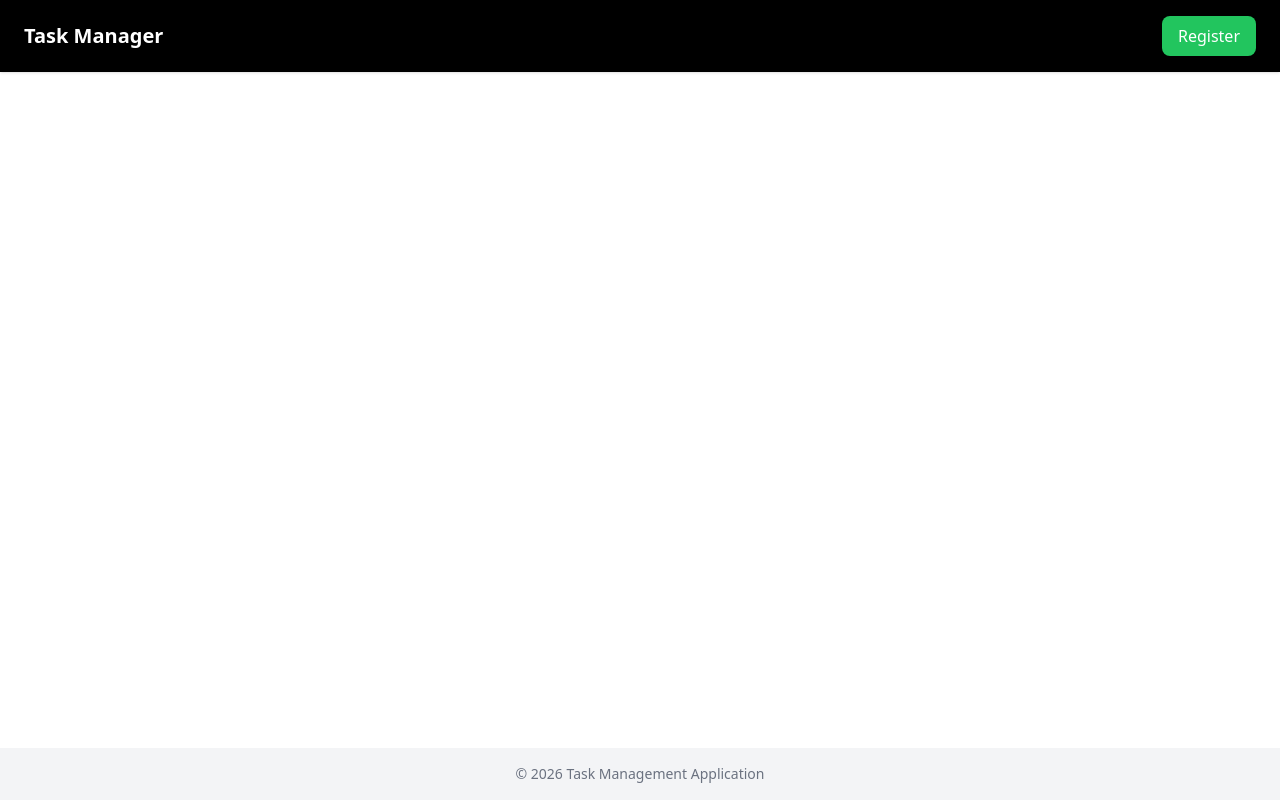
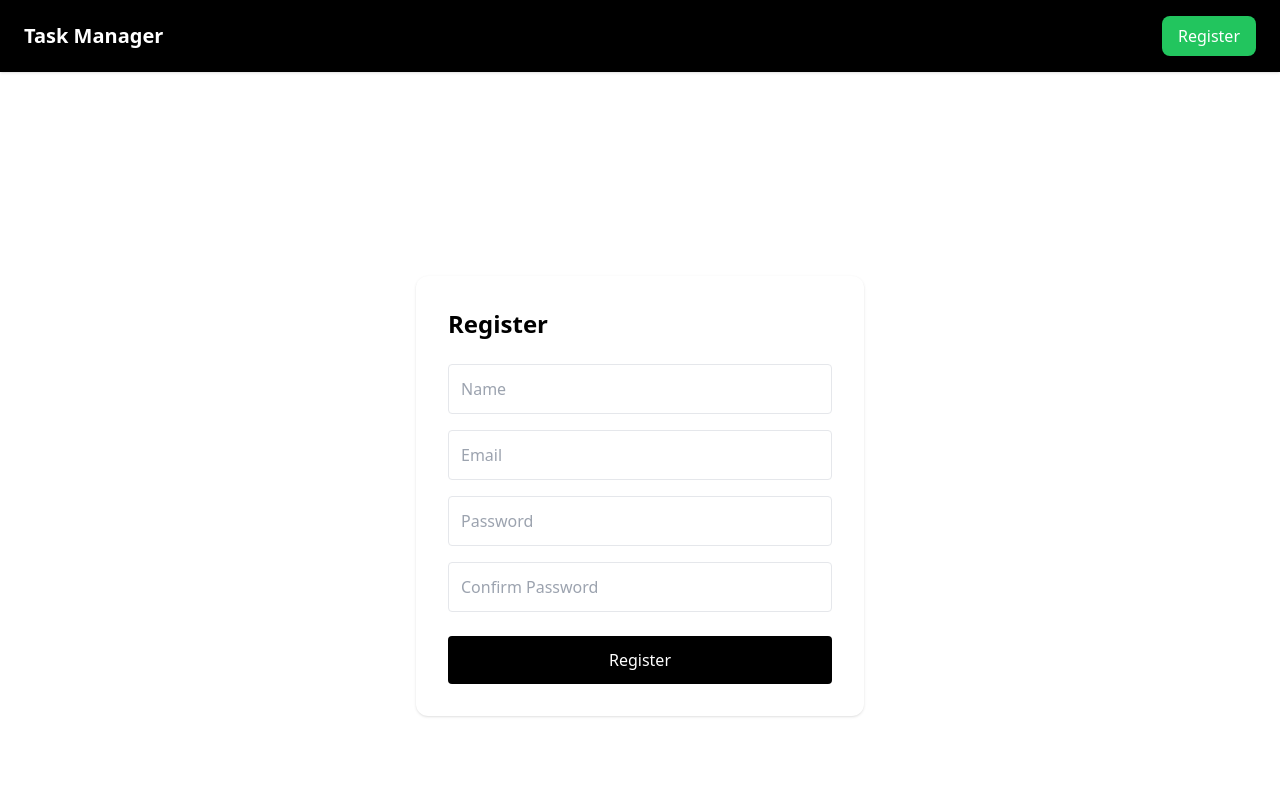
Before and after one commit to divyaanup/task-management-app, a Vue app in the folder frontend/: page /register in a window 1280 px wide. Shown: the top 800 px of the page. Built offline with nearby package versions, Linux system fonts and the light colour scheme.

Commit message:
implement  registration page and add validation

```diff
--- a/frontend/src/components/AppHeader.vue
+++ b/frontend/src/components/AppHeader.vue
@@ -4,7 +4,6 @@ import { useAuth } from '../composables/useAuth'
 
 const router = useRouter()
 const { user, logout, isLoggedIn } = useAuth()
-
 const handleLogout = async () => {
   await logout()
   router.push('/')
--- a/frontend/src/composables/useAuth.js
+++ b/frontend/src/composables/useAuth.js
@@ -9,8 +9,8 @@ export function useAuth() {
             email,
             password
         })
-        user.value = res.data.user || true
-        return res.data
+        user.value = res.data.user
+        return user.value
     }
 
     const logout = async () => {
--- a/frontend/src/router/index.js
+++ b/frontend/src/router/index.js
@@ -2,10 +2,20 @@ import { createRouter, createWebHistory } from 'vue-router'
 
 import LoginView from '../views/LoginView.vue'
 import TasksView from '../views/TasksView.vue'
+import RegisterView from '../views/RegisterView.vue'
 
 const routes = [
   {
-    path: '/',
+    path: '/register',
+    name: 'register',
+    component: RegisterView
+  },
+  {
+  path: '/',
+  redirect: '/login'
+  },
+  {
+    path: '/login',
     name: 'login',
     component: LoginView
   },
--- a/frontend/src/views/LoginView.vue
+++ b/frontend/src/views/LoginView.vue
@@ -8,9 +8,44 @@ const password = ref('')
 
 const router = useRouter()
 
+const errors = ref({
+  email: '',
+  password: ''
+})
+
+const validateForm = () => {
+  errors.value = {
+    email: '',
+    password: ''
+  }
+
+  let isValid = true
+
+  // EMAIL REQUIRED
+  if (!email.value.trim()) {
+    errors.value.email = 'Email is required'
+    isValid = false
+  }
+
+  // EMAIL FORMAT
+  else if (!/\S+@\S+\.\S+/.test(email.value)) {
+    errors.value.email = 'Invalid email format'
+    isValid = false
+  }
+
+  // PASSWORD REQUIRED
+  if (!password.value.trim()) {
+    errors.value.password = 'Password is required'
+    isValid = false
+  }
+
+  return isValid
+}
+
 const { login } = useAuth()
 
 const handleLogin = async () => {
+  if (!validateForm()) return
 
   try {
     await login(email.value, password.value)
@@ -33,13 +68,24 @@ const handleLogin = async () => {
         Login
       </h1>
 
+      <p
+        v-if="errors.email"
+        class="text-red-500 text-sm"
+      >
+        {{ errors.email }}
+      </p>
       <input
         v-model="email"
         type="email"
         placeholder="Email"
         class="w-full border p-3 rounded mb-4"
       />
-
+      <p
+        v-if="errors.password"
+        class="text-red-500 text-sm"
+      >
+        {{ errors.password }}
+      </p>
       <input
         v-model="password"
         type="password"
--- /dev/null
+++ b/frontend/src/views/RegisterView.vue
@@ -0,0 +1,198 @@
+<script setup>
+import { ref } from 'vue'
+import api from '../api/axios'
+import { useRouter } from 'vue-router'
+
+const router = useRouter()
+const loading = ref(false)
+const message = ref('')
+const name = ref('')
+const email = ref('')
+const password = ref('')
+const confirmPassword = ref('')
+
+const errors = ref({
+  name: '',
+  email: '',
+  password: '',
+  confirmPassword: ''
+})
+
+const validateForm = () => {
+  errors.value = {
+    name: '',
+    email: '',
+    password: '',
+    confirmPassword: ''
+  }
+
+  let isValid = true
+
+  // NAME
+  if (!name.value.trim()) {
+    errors.value.name = 'Name is required'
+    isValid = false
+  }
+
+  // EMAIL
+  if (!email.value.trim()) {
+    errors.value.email = 'Email is required'
+    isValid = false
+  } else if (!/\S+@\S+\.\S+/.test(email.value)) {
+    errors.value.email = 'Invalid email format'
+    isValid = false
+  }
+
+  // PASSWORD
+  if (!password.value.trim()) {
+    errors.value.password = 'Password is required'
+    isValid = false
+  } else if (password.value.length < 6) {
+    errors.value.password = 'Password must be at least 6 characters'
+    isValid = false
+  }
+
+  // CONFIRM PASSWORD
+  if (!confirmPassword.value.trim()) {
+    errors.value.confirmPassword = 'Confirm password is required'
+    isValid = false
+  } else if (password.value !== confirmPassword.value) {
+    errors.value.confirmPassword = 'Passwords do not match'
+    isValid = false
+  }
+
+  return isValid
+}
+
+const register = async () => {
+  if (!validateForm()) return
+  errors.value = {}
+  message.value = ''
+  loading.value = true
+
+  try {
+    const res = await api.post('/?path=register', {
+      name: name.value,
+      email: email.value,
+      password: password.value
+    })
+
+    message.value = res.data.message
+
+    // redirect after success
+    setTimeout(() => {
+      router.push('/login')
+    }, 2000)
+
+  } catch (err) {
+    const res = err.response
+
+    if (res?.status === 409) {
+      message.value = res.data.message
+    } else if (res?.status === 422) {
+      message.value = res.data.message
+    } else {
+      message.value = 'Something went wrong'
+    }
+  } finally {
+    loading.value = false
+  }
+}
+</script>
+
+<template>
+    <div class="min-h-screen flex items-center justify-center">
+
+        <div class="bg-white p-8 rounded-xl shadow w-full max-w-md">
+            <div v-if="message" class="bg-green-100 text-green-700 p-3 rounded mb-4">
+                {{ message }}
+            </div>
+            <h1 class="text-2xl font-bold mb-6">Register</h1>
+
+            <!-- NAME -->
+            <div class="mb-4">
+                <input
+                v-model="name"
+                type="text"
+                name="name"
+                placeholder="Name"
+                class="w-full border p-3 rounded"
+                required
+                />
+
+                <p
+                v-if="errors.name"
+                class="text-red-500 text-sm mt-1"
+                >
+                {{ errors.name }}
+                </p>
+            </div>
+
+            <!-- EMAIL -->
+            <div class="mb-4">
+                <input
+                v-model="email"
+                type="email"
+                name="email"
+                placeholder="Email"
+                autocomplete="email"
+                class="w-full border p-3 rounded"
+                required
+                />
+
+                <p
+                v-if="errors.email"
+                class="text-red-500 text-sm mt-1"
+                >
+                {{ errors.email }}
+                </p>
+            </div>
+
+            <!-- PASSWORD -->
+            <div class="mb-4">
+                <input
+                v-model="password"
+                type="password"
+                name="password"
+                placeholder="Password"
+                class="w-full border p-3 rounded"
+                required
+                />
+
+                <p
+                v-if="errors.password"
+                class="text-red-500 text-sm mt-1"
+                >
+                {{ errors.password }}
+                </p>
+            </div>
+
+            <!-- CONFIRM PASSWORD -->
+            <div class="mb-6">
+                <input
+                v-model="confirmPassword"
+                type="password"
+                name="confirmPassword"
+                placeholder="Confirm Password"
+                class="w-full border p-3 rounded"
+                required
+                />
+
+                <p
+                v-if="errors.confirmPassword"
+                class="text-red-500 text-sm mt-1"
+                >
+                {{ errors.confirmPassword }}
+                </p>
+            </div>
+
+            <button
+            @click="register"
+            :disabled="loading"
+            class="bg-black text-white px-4 py-3 rounded w-full"
+            >
+            {{ loading ? 'Creating account...' : 'Register' }}
+            </button>
+        </div>
+    </div>
+</template>
```
